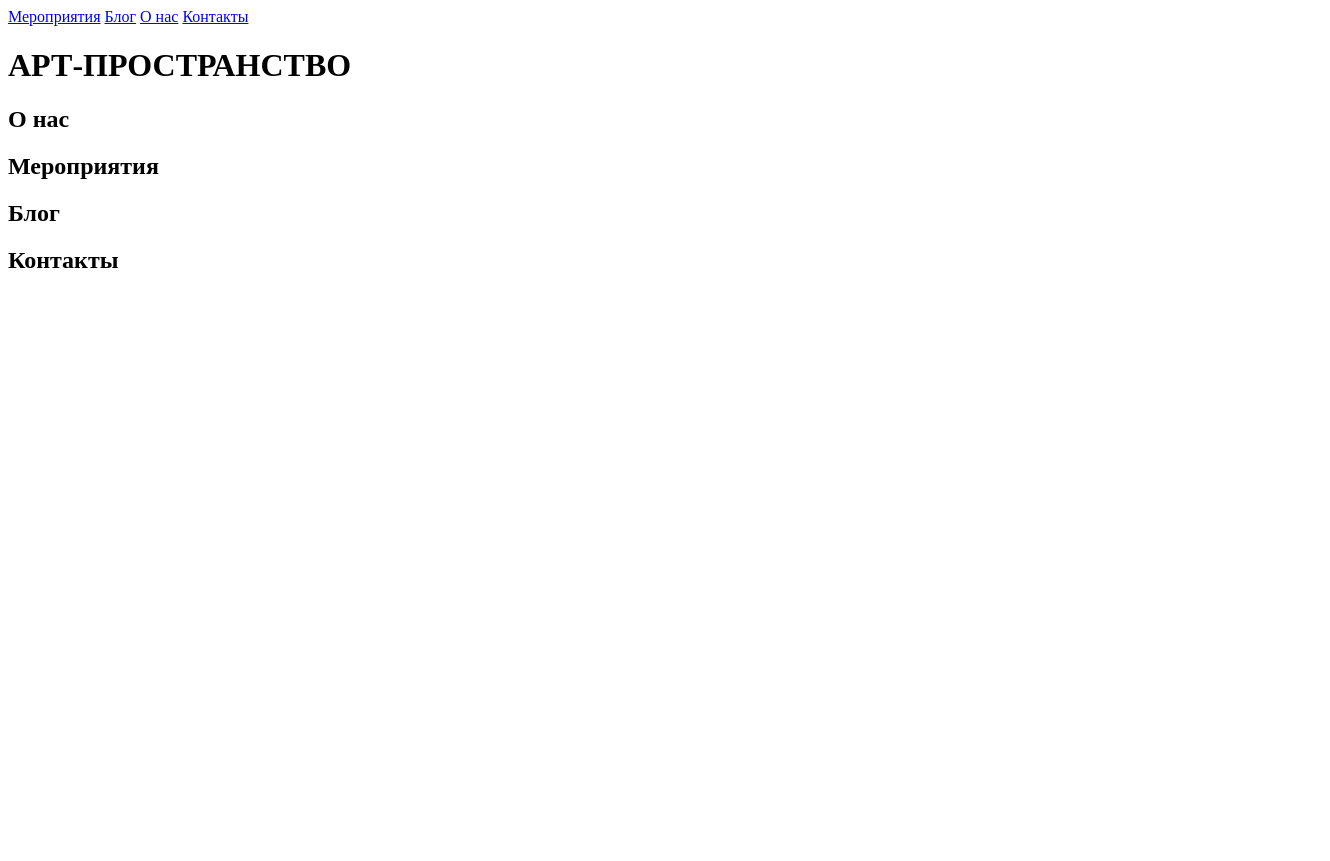
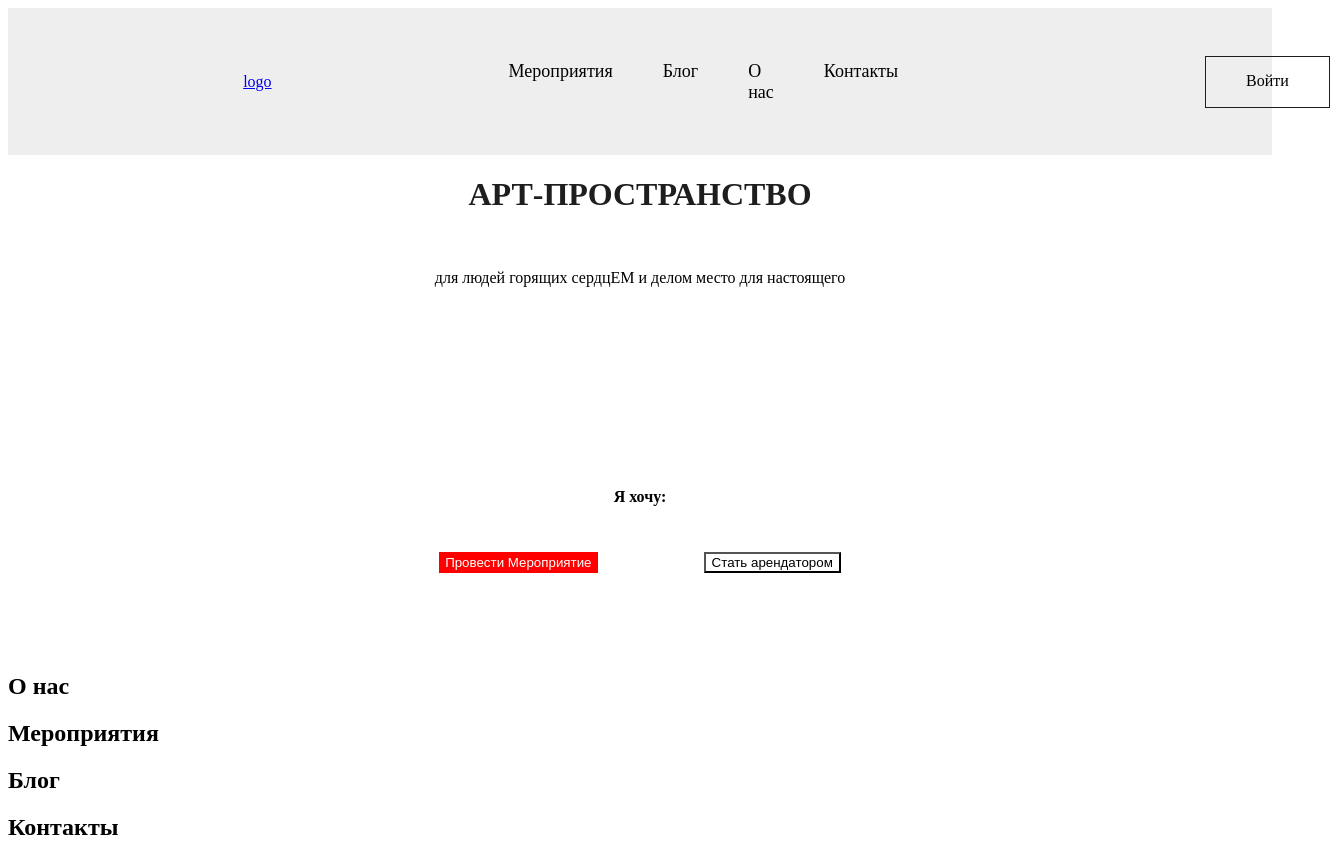
Before and after one commit to Yana956/Surmalyan.github.io, a plain HTML site: page index.html in a window 1280 px wide. Shown: the whole page, 1330 px wide, since content can reach past the window. Before the commit the page ends 800 px from the top, so only its background shows below. Drawn offline with Linux system fonts and the light colour scheme.

Commit message:
Модуль 2

```diff
--- a/index.html
+++ b/index.html
@@ -3,43 +3,66 @@
   <head>
     <meta charset="UTF-8">
     <title>Lenni</title>
+    <link rel="stylesheet" href="style/style.css">
   </head>
-  <body>
-    <header class="header">
-        <a href="#"></a>
 
-        <nav>
-            <a href="#">Мероприятия</a>
-            <a href="#">Блог</a>
-            <a href="#">О нас</a>
-            <a href="#">Контакты</a>
+  <body class="body">
+    <header class="page-header">
+        <a class="page-header__logo" href="#">logo</a>
+
+        <nav class="page-header__nav">
+            <a class="page-header__nav-link" href="#">Мероприятия</a>
+            <a class="page-header__nav-link" href="#">Блог</a>
+            <a class="page-header__nav-link" href="#">О нас</a>
+            <a class="page-header__nav-link" href="#">Контакты</a>
         </nav>
+        <a class="page-header__user-link" href="#">Войти</a>
     </header>
 
-    <main>
-        <header class="header2">
+    <main class="main">
+        <div class="home">
+            <header class="main-header home-main__header">
                 <h1>АРТ-ПРОСТРАНСТВО</h1>
+                <img/>
+                <p class="main-header__paragraph">для людей горящих сердцЕМ и делом
+                место для настоящего
+                </p>
             </header>
 
-        <section>
-            <h2>О нас</h2>
+            <section class="offers home__offers">
+                <h4 class="offers__title">Я хочу:</h4>
+                <div class="offers__btns">
+                    <button class="offers__btn btn--red" type="button">Провести Мероприятие</button>
+                    <button class="offers__btn btn" type="button">Стать арендатором</button>
+                </div>
             </section>
 
-        <section>
-            <h2>Мероприятия</h2>
+            <section class="about home__about">
+                <h2 class="about__section-title section-title">О нас</h2>
+                <div class="about__container"></div>
             </section>
 
-        <section>
-            <h2>Блог</h2>
+            <section class="upcoming home__upcoming">
+                <h2 class="upccoming__section-title section-title">Мероприятия</h2>
+                <div class="upcoming__container"></div>
             </section>
 
-        <section>
-            <h2>Контакты</h2>
+            <section class="listing home__listing">
+                <h2 class="listing__section-title section-title">Блог</h2>
+                <div class=""></div>
             </section>
+
+            <section class="contacts home__contacts">
+                <h2 class="contacts__section-title section-title">Контакты</h2>
+                <div class="contacts__container"></div>
+            </section>
+
+            <div class="doit"></div>
+        </div>
 
     </main>
 
-    <footer>
+    <footer class="page-footer">
 
     </footer>
 
--- /dev/null
+++ b/style/style.css
@@ -0,0 +1,77 @@
+.page-header{
+    display: flex;
+    justify-content: center;
+    align-items: center;
+    max-width: 1920px;
+    height: 147px;
+    background-color: rgba(222, 222, 222, 0.5);
+}
+.page-header__logo{
+    margin-left: 293px;
+    margin-right: 237px;
+}
+.page-header__nav{
+    display: flex;
+    justify-content: center;
+    gap: 50px;
+    margin-right: 307px;
+    margin-top: 0;
+    height: auto;
+}
+.page-header__nav-link{
+    font-size: 18px;
+    color: black;
+    text-decoration: none;
+}
+
+.page-header__user-link{
+    text-align: center;
+    padding-left: 40px;
+    padding-bottom: 15px;
+    padding-right: 40px;
+    padding-top: 15px;
+    box-sizing: border-box;
+    font-size: 16px;
+    width: 131px;
+    height: 52px;
+    border: 1px solid rgba(31, 30, 30, 1);
+    text-decoration: none;
+    color: black;
+}
+
+.main-header__paragraph{
+    text-align: center;
+}
+.main-header{
+    margin-bottom: 100px;
+}
+h1{
+    color: rgba(31, 30, 30, 1);
+    text-align: center;
+}
+
+.offers{
+    text-align: center;
+    padding: 80px 40px;
+
+}
+.offers__title{
+    text-align: center;
+    margin-bottom: 46px;
+}
+.offers__btns{
+    display: flex;
+    justify-content: center;
+    gap: 106px;
+}
+.btn--red{
+background-color: red;
+color: white;
+border: none;
+}
+.btn{
+    background-color: white;
+    text-align: center;
+    color: black;
+
+}
```
Lines whose indentation alone changed are shown as unchanged.
